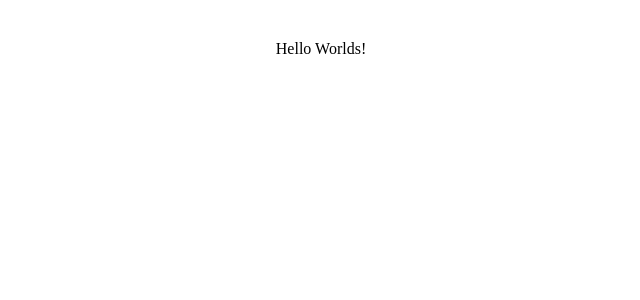
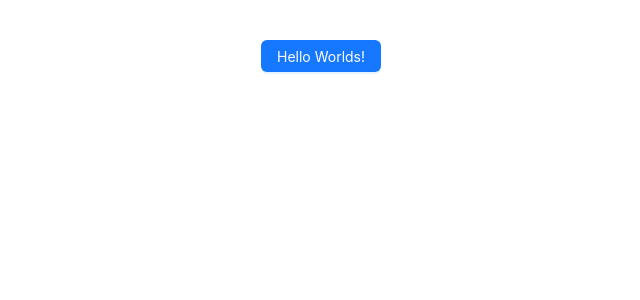
Before and after one commit to KooWeso/movie-api, a React (Vite) app: page / in a window 1280 px wide. Shown: the top 300 px of the page, without its empty margins (319-959 px from the left). Built offline with nearby package versions, Linux system fonts and the light colour scheme.

Commit message:
all good now

```diff
--- a/src/App.tsx
+++ b/src/App.tsx
@@ -1,7 +1,8 @@
+import { Button } from 'antd'
 import './App.css'
 
 function App() {
-  return <div>Hello Worlds!</div>
+  return <Button type="primary">Hello Worlds!</Button>
 }
 
 export default App
```
